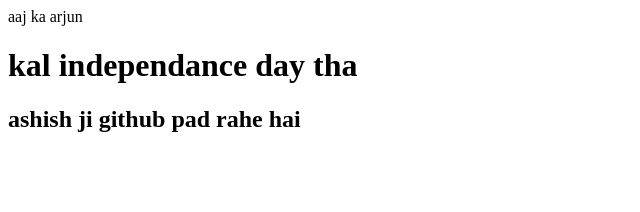
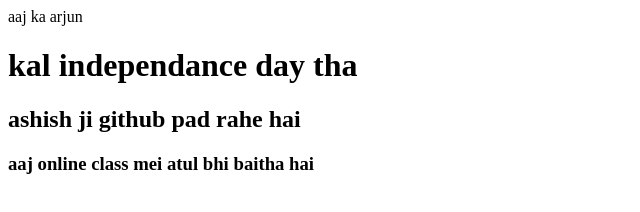
Before and after one commit to dwivediabhi16-glithub/index.html, a plain HTML site: page index.html in a window 1280 px wide. Shown: the whole page, without its empty margins (0-640 px from the left). Drawn offline with Linux system fonts and the light colour scheme.

Commit message:
Add header for Atul's online class attendance

```diff
--- a/index.html
+++ b/index.html
@@ -10,5 +10,7 @@
 
 <h2>ashish ji github pad rahe hai</h2>
 
+    <h3>aaj online class mei atul bhi baitha hai </h3>
+
 </body>
 </html>
```
